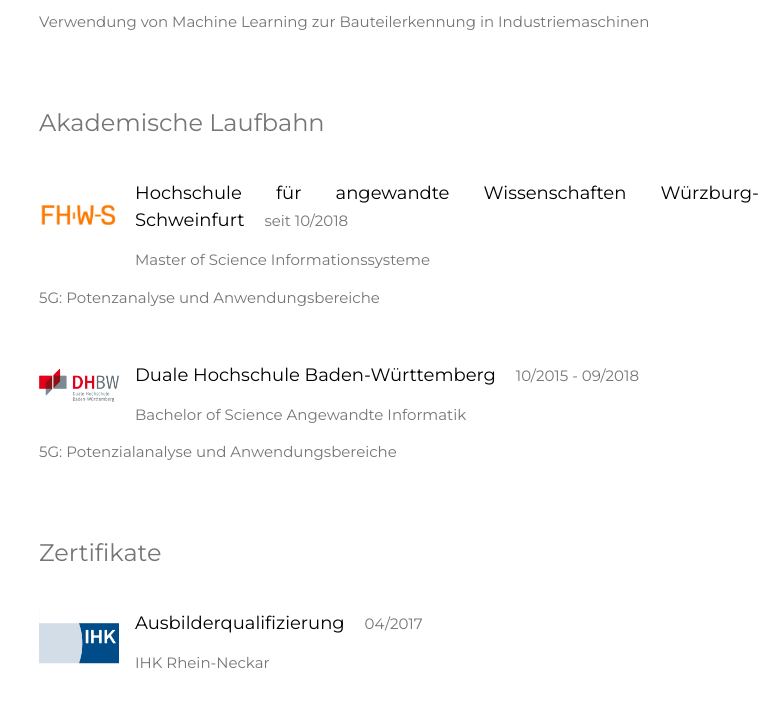
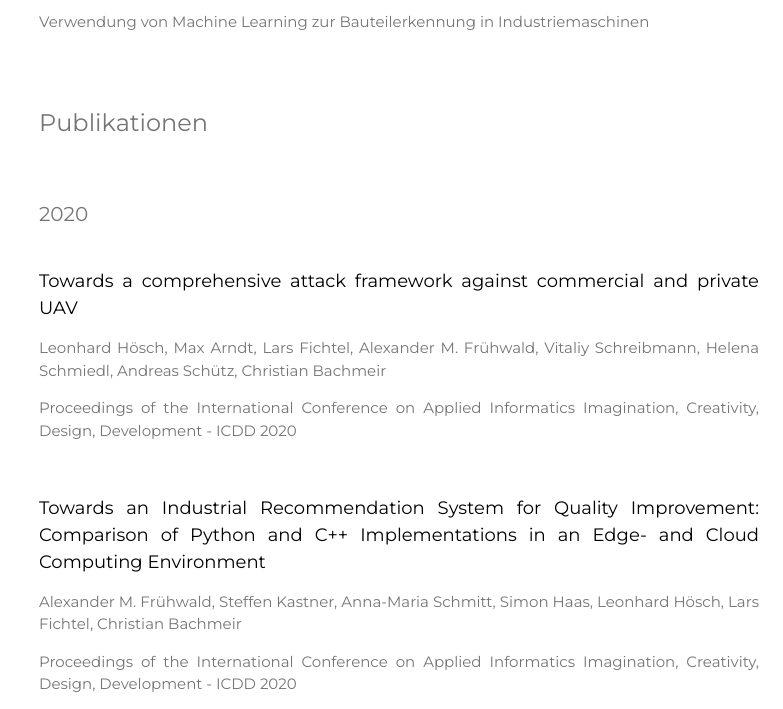
Before and after one commit to LarsFichtel/larsfichtel.github.io, a plain HTML site: page index.html in a window 1280 px wide. Shown: the part 2040-2749 px from the top of the page, without its empty margins (497-1280 px from the left). Drawn offline with nearby package versions, Linux system fonts and the light colour scheme.

Commit message:
Update index.html

```diff
--- a/index.html
+++ b/index.html
@@ -45,7 +45,7 @@ body, h1,h2,h3,h4,h5,h6 {font-family: "Montserrat", sans-serif}
   <!-- Header -->
   <header class="w3-container w3-center" style="padding:128px 16px" id="home">
     <h1 class="w3-jumbo"><b>Lars Fichtel</b></h1>
-    <p>Computer Scientist | Master Student</p>
+    <p>Computer Scientist | Scientific Assistant</p>
     <img src="images/pic.png" class="w3-image w3-hide-large w3-hide-small w3-round" style="display:block;width:60%;margin:auto;">
     <img src="images/pic.png" class="w3-image w3-hide-large w3-hide-medium w3-round" width="1000" height="1333">
     <!-- Button
@@ -93,6 +93,8 @@ body, h1,h2,h3,h4,h5,h6 {font-family: "Montserrat", sans-serif}
         <i class="fa fa-download"></i> Download Resume
         </button> -->
     <!-- Testimonials -->
+
+
     <h3 class="w3-padding-24">Berufserfahrung</h3>
     <img src="images/fhws.png" alt="Avatar" class="w3-left w3-margin-right" style="width:80px">
     <p><span class="w3-large w3-text-black w3-margin-right">Hochschule für angewandte Wissenschaften Würzburg-Schweinfurt</span> seit 07/2020</p>
@@ -114,17 +116,24 @@ body, h1,h2,h3,h4,h5,h6 {font-family: "Montserrat", sans-serif}
     <p>Dualer Student - Angewandte Informatik</p>
     <p>Verwendung von Machine Learning zur Bauteilerkennung in Industriemaschinen</p><br>
 
-    <!--
+
+
     <h3 class="w3-padding-24">Publikationen</h3>
     <h4 class="w3-padding-24">2020</h3>
-    <img src="/w3images/avatar_smoke.jpg" alt="Avatar" class="w3-left w3-margin-right" style="width:80px">
-    <p><span class="w3-large w3-text-black w3-margin-right">Hochschule für angewandte Wissenschaften Würzburg-Schweinfurt</span> Master of Science Informationssysteme</p>
-    <p>5G: Potenzanalyse und Anwendungsbereiche</p><br> -->
+
+    <p><span class="w3-large w3-text-black w3-margin-right">Towards a comprehensive attack framework against commercial and private UAV</span></p>
+	<p>Leonhard Hösch, Max Arndt, Lars Fichtel, Alexander M. Frühwald, Vitaliy Schreibmann, Helena Schmiedl, Andreas Schütz, Christian Bachmeir</p>
+    <p>Proceedings of the International Conference on Applied Informatics Imagination, Creativity, Design, Development - ICDD 2020</p><br>
+
+    <p><span class="w3-large w3-text-black w3-margin-right">Towards an Industrial Recommendation System for Quality Improvement: Comparison of Python and C++ Implementations in an Edge- and Cloud Computing Environment</span></p>
+	<p>Alexander M. Frühwald, Steffen Kastner, Anna-Maria Schmitt, Simon Haas, Leonhard Hösch, Lars Fichtel, Christian Bachmeir</p>
+    <p>Proceedings of the International Conference on Applied Informatics Imagination, Creativity, Design, Development - ICDD 2020</p><br>
+
 
     <h3 class="w3-padding-24">Akademische Laufbahn</h3>
 
     <img src="images/fhws.png" alt="Avatar" class="w3-left w3-margin-right" style="width:80px">
-    <p><span class="w3-large w3-text-black w3-margin-right">Hochschule für angewandte Wissenschaften Würzburg-Schweinfurt</span> seit 10/2018 </p>
+    <p><span class="w3-large w3-text-black w3-margin-right">Hochschule für angewandte Wissenschaften Würzburg-Schweinfurt</span> 10/2018 - 02/2021</p>
     <p> Master of Science Informationssysteme</p>
     <p>5G: Potenzanalyse und Anwendungsbereiche</p><br>
 
@@ -132,6 +141,7 @@ body, h1,h2,h3,h4,h5,h6 {font-family: "Montserrat", sans-serif}
     <p><span class="w3-large w3-text-black w3-margin-right">Duale Hochschule Baden-Württemberg</span> 10/2015 - 09/2018</p>
     <p> Bachelor of Science Angewandte Informatik</p>
     <p>5G: Potenzialanalyse und Anwendungsbereiche</p><br>
+
 
 
     <h3 class="w3-padding-24">Zertifikate</h3>
```
